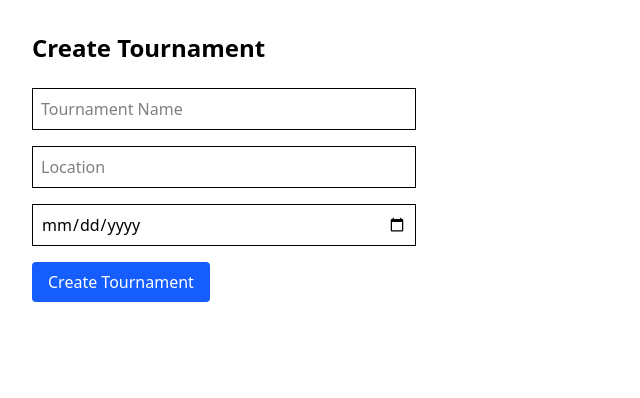
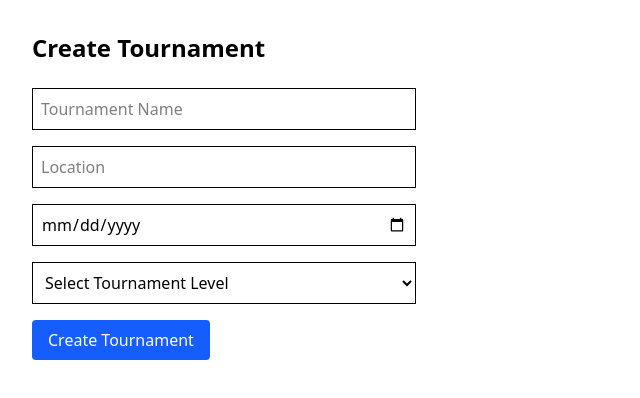
Before and after one commit to GayathriG5787/bracketly, a Next.js app: page /admin/create-tournament in a window 1280 px wide. Shown: the top 398 px of the page, without its empty margins (0-640 px from the left). Built offline with nearby package versions, Linux system fonts and the light colour scheme; no server answers.

Commit message:
level in create-tournament

```diff
--- a/app/admin/create-tournament/page.tsx
+++ b/app/admin/create-tournament/page.tsx
@@ -8,12 +8,19 @@ export default function CreateTournament() {
   const [name, setName] = useState("")
   const [location, setLocation] = useState("")
   const [date, setDate] = useState("")
+  const [level, setLevel] = useState("") // ✅ NEW
   const [loading, setLoading] = useState(false)
 
   const handleSubmit = async (e: React.FormEvent) => {
     e.preventDefault()
 
     if (loading) return
+
+    // ✅ Basic validation
+    if (!level) {
+      alert("Please select tournament level")
+      return
+    }
 
     setLoading(true)
 
@@ -22,12 +29,12 @@ export default function CreateTournament() {
       .insert({
         name,
         location,
-        tournament_date: date
+        tournament_date: date,
+        level // ✅ NEW
       })
 
     if (error) {
 
-      // PostgreSQL duplicate key error
       if (error.code === "23505") {
         alert("Tournament already created")
       } else {
@@ -43,6 +50,7 @@ export default function CreateTournament() {
       setName("")
       setLocation("")
       setDate("")
+      setLevel("") // ✅ RESET
     }
 
     setLoading(false)
@@ -80,6 +88,17 @@ export default function CreateTournament() {
           onChange={(e) => setDate(e.target.value)}
         />
 
+        {/* ✅ NEW: Tournament Level */}
+        <select
+          className="border p-2 w-full"
+          value={level}
+          onChange={(e) => setLevel(e.target.value)}
+        >
+          <option value="">Select Tournament Level</option>
+          <option value="District">District</option>
+          <option value="State">State</option>
+        </select>
+
         <button
           type="submit"
           disabled={loading}
```
